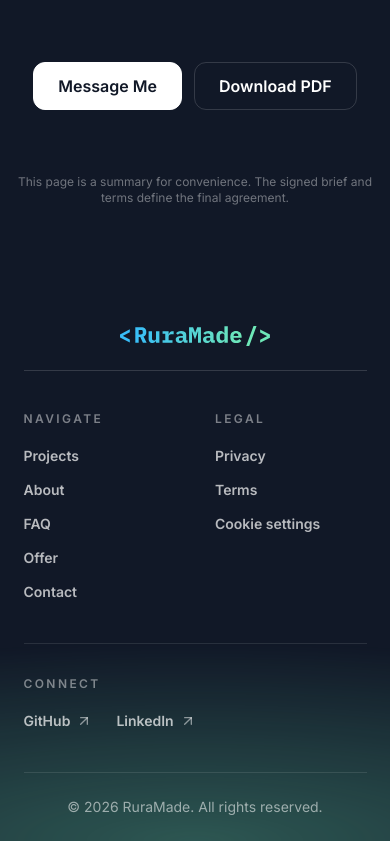
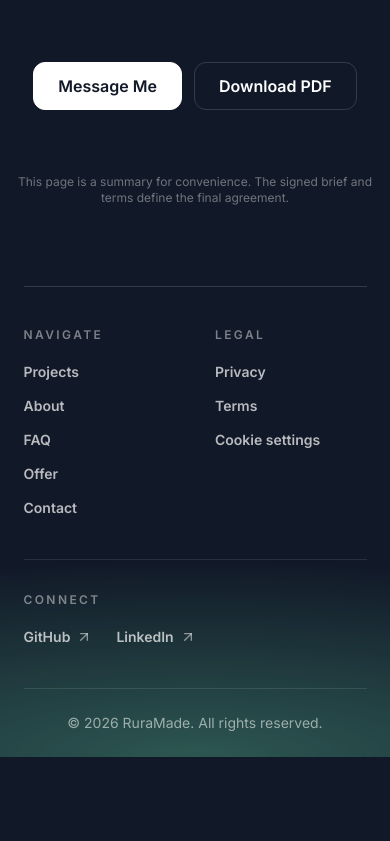
Before and after one commit to viktor-codes/portfolio, a Next.js app: page /offer in a window 390 px wide. Shown: the part 3299-4140 px from the top of the page. After the commit the page ends 4056 px from the top, so only its background shows below. Built offline with nearby package versions, Linux system fonts and the light colour scheme; no server answers; a web font is replaced by a local one.

Commit message:
remove logo from footer for mobile

```diff
--- a/src/sections/Footer.tsx
+++ b/src/sections/Footer.tsx
@@ -44,20 +44,6 @@ export const Footer = ({ showCookieSettings = true }: FooterProps) => {
         aria-hidden
       />
       <div className="container relative">
-        <div className="flex justify-center pb-6 pt-10 md:hidden">
-          <a
-            href="/#top"
-            className="mt-auto shrink-0 transition hover:opacity-90"
-          >
-            <Image
-              src="/ruramade-logo.svg"
-              alt="RuraMade"
-              width={150}
-              height={100}
-              className=""
-            />
-          </a>
-        </div>
         <div className="border-t border-white/15 pb-6 pt-10">
           <div className="grid grid-cols-2 gap-x-6 gap-y-10 sm:gap-x-10 md:grid-cols-3 md:gap-x-12">
             <div>
```
